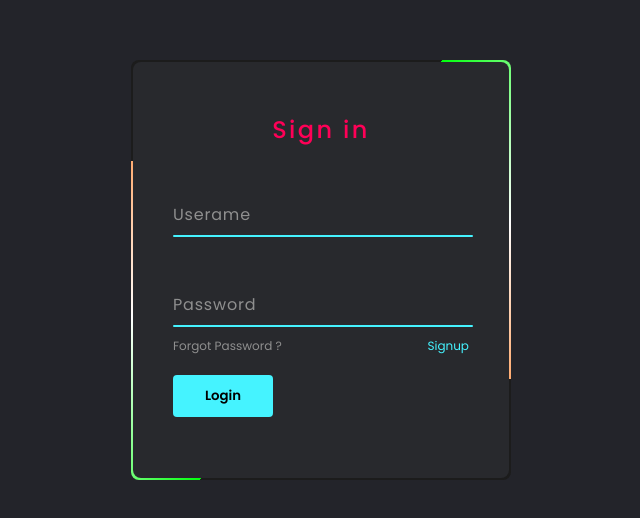
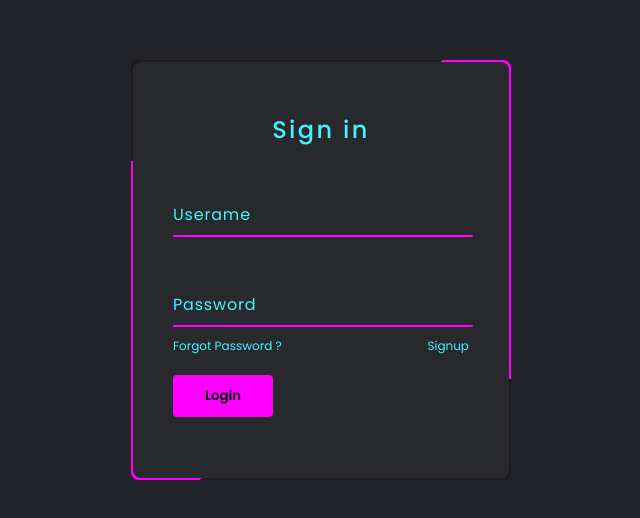
Before and after one commit to oscreatortm/login-page, a plain HTML site: page index.html in a window 1280 px wide. Shown: the part 130-648 px from the top of the page, without its empty margins (319-959 px from the left). Drawn offline with Linux system fonts and the light colour scheme.

Commit message:
Update style.css
UI Changes

```diff
--- a/style.css
+++ b/style.css
@@ -3,341 +3,173 @@
 *
 
 {
-
-	margin: 0;	padding: 0;
-
+	margin: 0;
+	padding: 0;
 	box-sizing: border-box;
-
   font-family: 'Poppins', sans-serif;
-
 }
-
 body
-
 {
-
 	display: flex;
-
 	justify-content: center;
-
 	align-items: center;
-
 	min-height: 100vh;
-
 	flex-direction: column;
-
 	background: #23242a;
-
 }
-
 .box
-
 {
-
 	position: relative;
-
 	width: 380px;
-
 	height: 420px;
-
 	background: #1c1c1c;
-
 	border-radius: 8px;
-
 	overflow: hidden;
-
 }
-
 .box::before
-
 {
-
 	content: '';
-
 	z-index: 1;
-
 	position: absolute;
-
 	top: -50%;
-
 	left: -50%;
-
 	width: 380px;
-
 	height: 420px;
-
 	transform-origin: bottom right;
-
-	background: linear-gradient(180deg,transparent,#FF6A00,#FFFFFF,#00FF0C);
-
+	background: linear-gradient(180deg,transparent,fuchsia ,fuchsia);
 	animation: animate 6s linear infinite;
-
 }
-
 .box::after
-
 {
-
 	content: '';
-
 	z-index: 1;
-
 	position: absolute;
-
 	top: -50%;
-
 	left: -50%;
-
 	width: 380px;
-
 	height: 420px;
-
 	transform-origin: bottom right;
-
-	background: linear-gradient(180deg,transparent,#FF6A00,#FFFFFF,#00FF0C);
-
+	background: linear-gradient(180deg,transparent,fuchsia,fuchsia);
 	animation: animate 6s linear infinite;
-
 	animation-delay: -3s;
-
 }
-
 @keyframes animate
-
 {
-
 	0%
-
 	{
-
 		transform: rotate(0deg);
-
 	}
-
 	100%
-
 	{
-
 		transform: rotate(360deg);
-
 	}
-
 }
-
 form
-
 {
-
 	position: absolute;
-
 	inset: 2px;
-
 	background: #28292d;
-
 	padding: 50px 40px;
-
 	border-radius: 8px;
-
 	z-index: 2;
-
 	display: flex;
-
 	flex-direction: column;
-
 }
-
 h2
-
 {
-
-	color: #FF0057;
-
+	color: #45f3ff;
 	font-weight: 500;
-
 	text-align: center;
-
 	letter-spacing: 0.1em;
-
 }
-
 .inputBox
-
 {
-
 	position: relative;
-
 	width: 300px;
-
 	margin-top: 35px;
-
 }
-
 .inputBox input
-
 {
-
 	position: relative;
-
 	width: 100%;
-
 	padding: 20px 10px 10px;
-
 	background: transparent;
-
 	outline: none;
-
 	box-shadow: none;
-
 	border: none;
-
-	color: #23242a;
-
+	color:  #000000;
 	font-size: 1em;
-
 	letter-spacing: 0.05em;
-
 	transition: 0.5s;
-
 	z-index: 10;
-
 }
-
 .inputBox span
-
 {
-
 	position: absolute;
-
 	left: 0;
-
 	padding: 20px 0px 10px;
-
 	pointer-events: none;
-
 	font-size: 1em;
-
-	color: #8f8f8f;
-
+	color:  #45f3ff;
 	letter-spacing: 0.05em;
-
 	transition: 0.5s;
-
 }
-
 .inputBox input:valid ~ span,
-
 .inputBox input:focus ~ span
-
 {
-
 	color: #45f3ff;
-
 	transform: translateX(0px) translateY(-34px);
-
 	font-size: 0.75em;
-
 }
-
 .inputBox i
-
 {
-
 	position: absolute;
-
 	left: 0;
-
 	bottom: 0;
-
 	width: 100%;
-
 	height: 2px;
-
-	background: #45f3ff;
-
+	background: fuchsia;
 	border-radius: 4px;
-
 	overflow: hidden;
-
 	transition: 0.5s;
-
 	pointer-events: none;
-
 	z-index: 9;
-
 }
-
 .inputBox input:valid ~ i,
-
 .inputBox input:focus ~ i
-
 {
-
 	height: 44px;
-
 }
-
 .links
-
 {
-
 	display: flex;
-
 	justify-content: space-between;
-
 }
-
 .links a
-
 {
-
 	margin: 10px 0;
-
 	font-size: 0.75em;
-
-	color: #8f8f8f;
-
+	color:  #45f3ff;
 	text-decoration: beige;
-
 }
-
 .links a:hover,
-
 .links a:nth-child(2)
-
 {
-
 	color: #45f3ff;
-
 }
-
 input[type="submit"]
-
 {
-
 	border: none;
-
 	outline: none;
-
 	padding: 11px 25px;
-
-	background: #45f3ff;
-
+	background: fuchsia;
 	cursor: pointer;
-
 	border-radius: 4px;
-
 	font-weight: 600;
-
 	width: 100px;
-
 	margin-top: 10px;
-
 }
-
 input[type="submit"]:active
-
 {
-
 	opacity: 0.8;
-
 }
```
